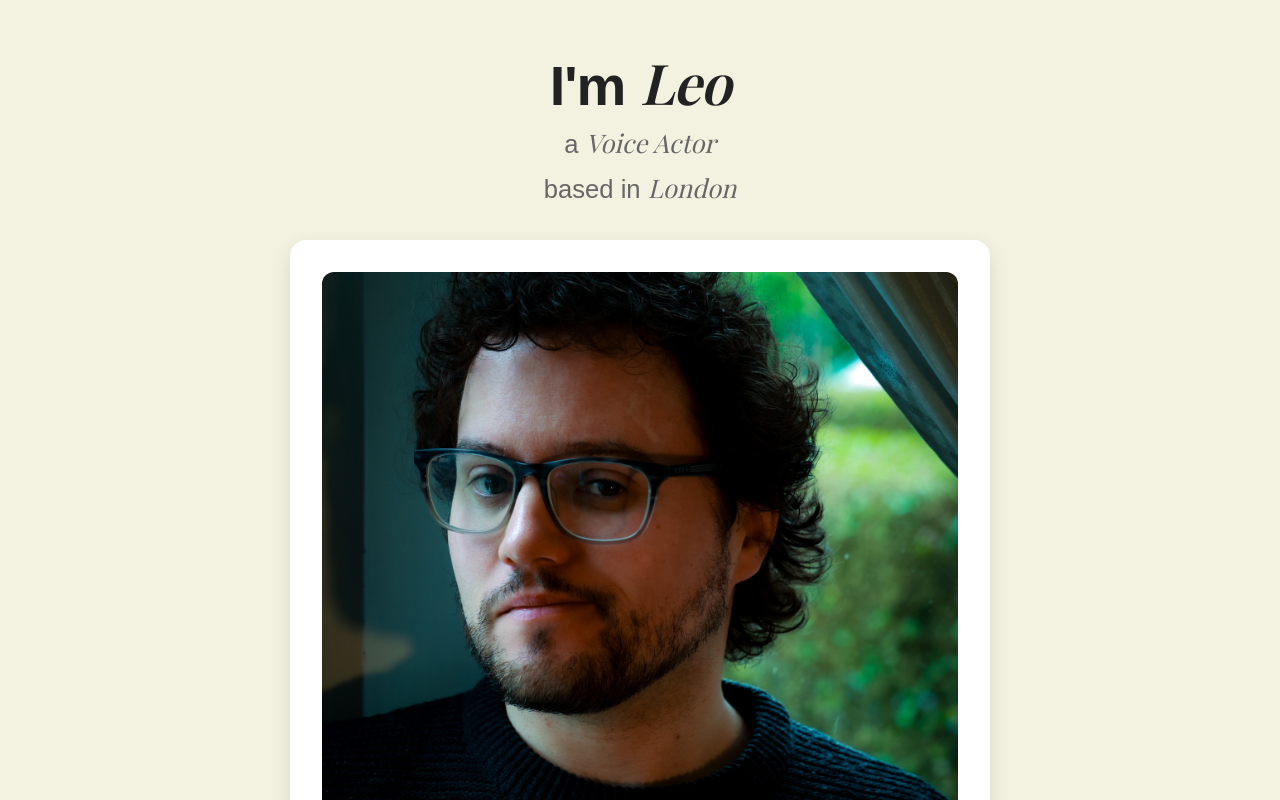
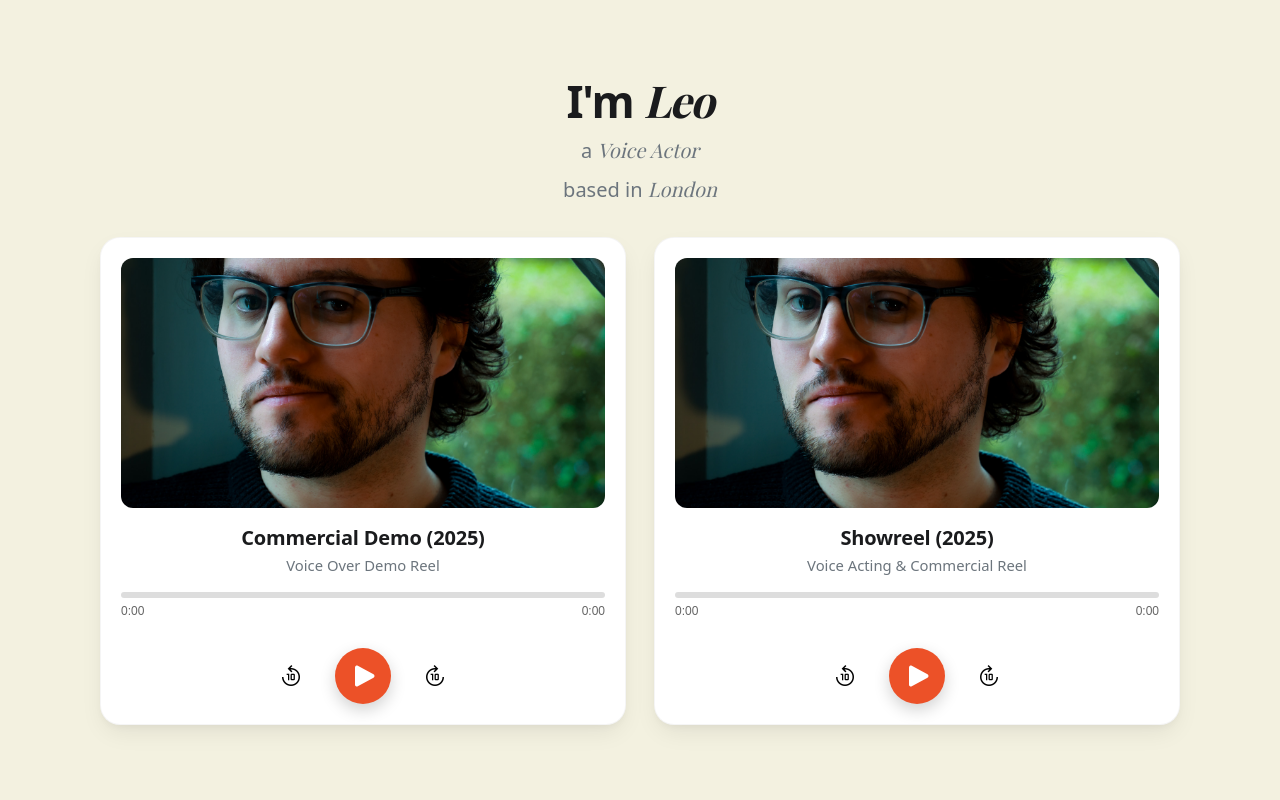
Before and after one commit to robjeybee/leo-cosh-voices, a React (Vite) app: page / in a window 1280 px wide. Shown: the top 800 px of the page. Built offline with nearby package versions, Linux system fonts and the light colour scheme; a web font is replaced by a local one.

Commit message:
added new track

```diff
--- a/src/App.jsx
+++ b/src/App.jsx
@@ -8,6 +8,20 @@ import Services from "./components/Services.jsx";
 import About from "./components/About.jsx";
 import Contact from "./components/Contact.jsx";
 import Testimonials from "./components/Testimonials.jsx";
+
+// Define your audio tracks array
+const tracks = [
+  {
+    title: "Commercial Demo (2025)",
+    description: "Voice Over Demo Reel",
+    src: "/Assets/Leo Cosh Commercial Demo 2025.mp3",
+  },
+  {
+    title: "Showreel (2025)",
+    description: "Voice Acting & Commercial Reel",
+    src: "/Assets/Leo Cosh Showreel_2025.mp3",
+  },
+];
 
 function App() {
   const mainPlayerRef = useRef(null);
@@ -32,8 +46,8 @@ function App() {
   }, []);
 
   return (
-    // Wrap everything in AudioProvider so players share the same audio
-    <AudioProvider src="/Assets/Leo Cosh Commercial Demo 2025.mp3">
+    // Pass the tracks array instead of a single src string
+    <AudioProvider tracks={tracks}>
       <div ref={mainPlayerRef}>
         <MainPlayer />
       </div>
--- a/src/components/AudioContext.jsx
+++ b/src/components/AudioContext.jsx
@@ -10,21 +10,44 @@ const AudioContext = createContext();
 
 export const useAudio = () => useContext(AudioContext);
 
-export const AudioProvider = ({ children, src }) => {
-  const audioRef = useRef(new Audio(src));
+export const AudioProvider = ({ children, tracks = [] }) => {
+  const [currentTrackIndex, setCurrentTrackIndex] = useState(0);
   const [isPlaying, setIsPlaying] = useState(false);
   const [currentTime, setCurrentTime] = useState(0);
   const [duration, setDuration] = useState(0);
+
+  const audioRef = useRef(null);
+
+  // Initialize Audio instance
+  if (!audioRef.current && tracks.length > 0) {
+    audioRef.current = new Audio(tracks[0].src);
+  }
+
+  const currentTrack = tracks[currentTrackIndex] || {};
 
   const togglePlayPause = () => {
     if (!audioRef.current) return;
 
     if (isPlaying) {
       audioRef.current.pause();
+      setIsPlaying(false);
     } else {
-      audioRef.current.play();
+      audioRef.current.play().then(() => setIsPlaying(true)).catch(console.error);
     }
-    setIsPlaying(!isPlaying);
+  };
+
+  const playTrack = (index) => {
+    if (index === currentTrackIndex && isPlaying) return;
+
+    if (audioRef.current) {
+      audioRef.current.pause();
+    }
+
+    setCurrentTrackIndex(index);
+    audioRef.current = new Audio(tracks[index].src);
+    setCurrentTime(0);
+
+    audioRef.current.play().then(() => setIsPlaying(true)).catch(console.error);
   };
 
   const seek = (time) => {
@@ -35,12 +58,11 @@ export const AudioProvider = ({ children, src }) => {
 
   useEffect(() => {
     const audio = audioRef.current;
+    if (!audio) return;
 
     const handleTimeUpdate = () => setCurrentTime(audio.currentTime);
     const handleLoadedMetadata = () => setDuration(audio.duration);
-
     const handleEnded = () => {
-      // Reset to start when audio finishes
       audio.currentTime = 0;
       setCurrentTime(0);
       setIsPlaying(false);
@@ -55,7 +77,7 @@ export const AudioProvider = ({ children, src }) => {
       audio.removeEventListener("loadedmetadata", handleLoadedMetadata);
       audio.removeEventListener("ended", handleEnded);
     };
-  }, []);
+  }, [currentTrackIndex]);
 
   return (
     <AudioContext.Provider
@@ -66,6 +88,10 @@ export const AudioProvider = ({ children, src }) => {
         currentTime,
         duration,
         seek,
+        tracks,
+        currentTrackIndex,
+        currentTrack,
+        playTrack,
       }}
     >
       {children}
--- a/src/components/MainPlayer.jsx
+++ b/src/components/MainPlayer.jsx
@@ -7,10 +7,16 @@ import { faPlay, faPause } from "@fortawesome/free-solid-svg-icons";
 import "../styles/main-player.css";
 
 export default function MainPlayer() {
-  const { isPlaying, togglePlayPause, currentTime, duration, seek } =
-    useAudio();
-
-  const trackTitle = "Track Title";
+  const {
+    isPlaying,
+    togglePlayPause,
+    currentTime,
+    duration,
+    seek,
+    tracks,
+    currentTrackIndex,
+    playTrack,
+  } = useAudio();
 
   return (
     <div className="main-container" id="main">
@@ -27,24 +33,31 @@ export default function MainPlayer() {
           </p>
         </div>
 
-        <div className="main-player-card">
+        <div className="players-grid">
+          {tracks.map((track, index) => {
+            const isCurrentTrack = index === currentTrackIndex;
+            const isTrackPlaying = isCurrentTrack && isPlaying;
+
+            return (
+              <div key={index} className="main-player-card">
                 <div className="main-player-artwork">
-            <img src={albumArtwork} alt={trackTitle} />
+                  <img src={albumArtwork} alt={track.title} />
                 </div>
 
                 <div className="main-player-info">
-            <h1 className="main-player-title">Press Play</h1>
-            <p className="main-player-description">
-              Let's create something amazing together
-            </p>
+                  <h2 className="main-player-title">{track.title}</h2>
+                  <p className="main-player-description">{track.description}</p>
                 </div>
 
                 <div className="main-player-progress">
                   <ProgressBar
                     showTime={true}
-              currentTime={currentTime}
-              duration={duration}
-              onSeek={seek}
+                    currentTime={isCurrentTrack ? currentTime : 0}
+                    duration={isCurrentTrack ? duration : 0}
+                    onSeek={(time) => {
+                      if (!isCurrentTrack) playTrack(index);
+                      seek(time);
+                    }}
                   />
                 </div>
 
@@ -52,18 +65,26 @@ export default function MainPlayer() {
                   <button
                     className="control-button"
                     aria-label="Replay 10 seconds"
-              onClick={() => seek(currentTime - 10)}
+                    onClick={() => {
+                      if (isCurrentTrack) seek(currentTime - 10);
+                    }}
                   >
                     <span className="material-symbols-outlined">replay_10</span>
                   </button>
 
                   <button
-              onClick={togglePlayPause}
+                    onClick={() => {
+                      if (isCurrentTrack) {
+                        togglePlayPause();
+                      } else {
+                        playTrack(index);
+                      }
+                    }}
                     className="control-button play-button"
-              aria-label={isPlaying ? "Pause" : "Play"}
+                    aria-label={isTrackPlaying ? "Pause" : "Play"}
                   >
                     <FontAwesomeIcon
-                icon={isPlaying ? faPause : faPlay}
+                      icon={isTrackPlaying ? faPause : faPlay}
                       className="player-icon"
                     />
                   </button>
@@ -71,12 +92,17 @@ export default function MainPlayer() {
                   <button
                     className="control-button"
                     aria-label="Forward 10 seconds"
-              onClick={() => seek(currentTime + 10)}
+                    onClick={() => {
+                      if (isCurrentTrack) seek(currentTime + 10);
+                    }}
                   >
                     <span className="material-symbols-outlined">forward_10</span>
                   </button>
                 </div>
               </div>
+            );
+          })}
+        </div>
       </div>
     </div>
   );
--- a/src/components/MiniPlayer.jsx
+++ b/src/components/MiniPlayer.jsx
@@ -6,7 +6,8 @@ import { faPlay, faPause } from "@fortawesome/free-solid-svg-icons";
 import "../styles/mini-player.css";
 
 export default function MiniPlayer({ isVisible }) {
-  const { isPlaying, togglePlayPause, currentTime, duration, seek } =
+  // Destructure currentTrack from useAudio
+  const { isPlaying, togglePlayPause, currentTime, duration, seek, currentTrack } =
     useAudio();
 
   return (
@@ -15,7 +16,8 @@ export default function MiniPlayer({ isVisible }) {
         <div className="mini-player-content">
           <div className="mini-player-info">
             <h3 className="mini-player-title">Leo Cosh</h3>
-            <p>Professional Voice Actor</p>
+            {/* Renders the current track title dynamically with a fallback */}
+            <p>{currentTrack?.title || currentTrack?.name || "No Track Selected"}</p>
           </div>
 
           <button
--- a/src/styles/main-player.css
+++ b/src/styles/main-player.css
@@ -1,118 +1,202 @@
+/* Root fallback variables in case any are missing */
+:root {
+  --primary-light: #f8f9fa;
+  --primary-dark: #1a1a1a;
+  --primary-accent: #0066ff;
+  --secondary-accent: #0052cc;
+  --text-muted: #6c757d;
+  --card-bg: #ffffff;
+}
+
+/* Page Container */
 .main-container {
   background: var(--primary-light);
   min-height: 100vh;
   display: flex;
   justify-content: center;
-  align-items: flex-start;
+  align-items: center;
   box-sizing: border-box;
+  padding: 32px 20px;
 }
 
+@media (min-width: 768px) {
+  .main-container {
+    padding: 48px 32px;
+  }
+}
+
+/* Main Layout Wrapper */
 .main-player {
-  width: 90%;
-  max-width: 700px;
-  margin: 48px auto;
-  font-family: Arial, sans-serif;
+  width: 100%;
+  max-width: 540px;
+  margin: 0 auto;
+  /* Modern clean font stack */
+  font-family: system-ui, -apple-system, BlinkMacSystemFont, "Segoe UI", Roboto, sans-serif;
   display: flex;
   flex-direction: column;
   align-items: center;
+  -webkit-font-smoothing: antialiased;
 }
 
-/* Player card */
-.main-player-card {
-  background: white;
-  border-radius: 16px;
-  padding: 32px;
-  box-shadow: 0 8px 20px rgba(0, 0, 0, 0.1);
-  width: 100%;
-  box-sizing: border-box;
+@media (min-width: 768px) {
+  .main-player {
+    max-width: 860px;
+  }
 }
 
-/* Main player heading - centered everywhere */
+@media (min-width: 1200px) {
+  .main-player {
+    max-width: 1080px;
+  }
+}
+
+/* Grid Layout */
+.players-grid {
+  display: grid;
+  grid-template-columns: 1fr;
+  gap: 24px;
+  width: 100%;
+}
+
+@media (min-width: 768px) {
+  .players-grid {
+    grid-template-columns: repeat(2, 1fr);
+    gap: 28px;
+  }
+}
+
+/* Main Player Heading */
 .main-player-heading {
   width: 100%;
-  max-width: 90%;
   text-align: center;
   margin-bottom: 32px;
 }
 
 .main-player-heading h1 {
-  font-size: 2.5rem;
-  line-height: 1.2;
-  letter-spacing: -1px;
-  font-weight: 600;
-  color: #222;
+  font-size: 2.25rem;
+  line-height: 1.15;
+  letter-spacing: -0.03em;
+  font-weight: 700;
+  color: var(--primary-dark);
   margin: 0;
 }
 
 .main-player-heading p {
-  font-size: 1.2rem;
+  font-size: 1.1rem;
   line-height: 1.5;
-  color: #666;
-  margin: 4px 0 0 0;
+  color: var(--text-muted);
+  margin: 8px 0 0 0;
+  font-weight: 400;
 }
 
 @media (min-width: 768px) {
   .main-player-heading h1 {
-    font-size: 3rem;
+    font-size: 2.75rem;
   }
 
   .main-player-heading p {
-    font-size: 1.4rem;
+    font-size: 1.25rem;
+  }
+}
+
+/* Player Card Component */
+.main-player-card {
+  background: var(--card-bg);
+  border-radius: 20px;
+  padding: 20px;
+  /* Multi-layered soft ambient shadow */
+  box-shadow:
+    0 4px 6px -1px rgba(0, 0, 0, 0.03),
+    0 10px 24px -4px rgba(0, 0, 0, 0.08);
+  border: 1px solid rgba(0, 0, 0, 0.04);
+  width: 100%;
+  box-sizing: border-box;
+  display: flex;
+  flex-direction: column;
+  transition: transform 0.25s ease, box-shadow 0.25s ease;
+}
+
+.main-player-card:hover {
+  transform: translateY(-3px);
+  box-shadow:
+    0 6px 10px -1px rgba(0, 0, 0, 0.04),
+    0 16px 32px -4px rgba(0, 0, 0, 0.12);
+}
+
+/* Artwork Wrapper */
+.main-player-artwork {
+  position: relative;
+  width: 100%;
+  height: 200px;
+  margin-bottom: 16px;
+  overflow: hidden;
+  border-radius: 12px;
+  background-color: var(--primary-light);
+}
+
+@media (min-width: 768px) {
+  .main-player-artwork {
+    height: 220px;
   }
 }
 
 @media (min-width: 1200px) {
-  .main-player-heading h1 {
-    font-size: 3.5rem;
+  .main-player-artwork {
+    height: 250px;
   }
-
-  .main-player-heading p {
-    font-size: 1.6rem;
-  }
-}
-
-/* Artwork */
-.main-player-artwork {
-  position: relative;
-  width: 100%;
-  aspect-ratio: 1;
-  margin-bottom: 32px;
-  overflow: hidden;
-  border-radius: 12px;
 }
 
 .main-player-artwork img {
   width: 100%;
   height: 100%;
   object-fit: cover;
+  object-position: center;
+  transition: transform 0.4s cubic-bezier(0.16, 1, 0.3, 1);
 }
 
-/* Track info inside card - left aligned on mobile, centered on tablets+ */
-.main-player-info {
-  margin-bottom: 24px;
-  text-align: left;
+.main-player-card:hover .main-player-artwork img {
+  transform: scale(1.03);
+  /* Subtle premium zoom on card hover */
 }
 
-@media (min-width: 768px) {
-  .main-player-info {
-    text-align: center;
-  }
+/* Track Info */
+.main-player-info {
+  margin-bottom: 16px;
+  text-align: center;
 }
 
-/* Progress bar */
-.main-player-progress {
-  margin-bottom: 32px;
+.main-player-title {
+  font-size: 1.25rem;
+  font-weight: 700;
+  letter-spacing: -0.01em;
+  color: var(--primary-dark);
+  margin: 0 0 4px 0;
 }
 
-/* Controls */
+.main-player-description {
+  font-size: 0.925rem;
+  color: var(--text-muted);
+  margin: 0;
+  line-height: 1.4;
+}
+
+/* Progress Section */
+.main-player-progress {
+  margin-bottom: 16px;
+  margin-top: auto;
+  /* Pushes controls consistently to bottom */
+}
+
+/* Controls Container */
 .main-player-controls {
   display: flex;
   align-items: center;
   justify-content: center;
   gap: 24px;
+  padding-top: 4px;
 }
 
-/* Buttons - previous/next icons */
+/* Standard Control Buttons */
 .control-button {
   background: transparent;
   border: none;
@@ -120,43 +204,59 @@
   display: flex;
   align-items: center;
   justify-content: center;
-  padding: 0;
-  transition: all 0.2s ease;
+  padding: 8px;
+  border-radius: 50%;
+  transition: transform 0.15s ease, background-color 0.15s ease;
+}
+
+.control-button:hover {
+  background-color: rgba(0, 0, 0, 0.04);
+  transform: scale(1.08);
+}
+
+.control-button:active {
+  transform: scale(0.95);
+}
+
+/* Icon Styles */
+.player-icon {
+  font-size: 22px;
+  color: var(--primary-dark);
+  transition: color 0.15s ease;
 }
 
 .control-button:hover .player-icon {
   color: var(--primary-accent);
 }
 
-/* Play button with circle */
+/* Main Play Button */
 .play-button {
   background: var(--primary-accent);
   border-radius: 50%;
-  width: 64px;
-  height: 64px;
+  width: 56px;
+  height: 56px;
   display: flex;
   align-items: center;
   justify-content: center;
   cursor: pointer;
-  transition: all 0.2s ease;
-  box-shadow: 0 4px 12px rgba(0, 0, 0, 0.3);
+  border: none;
+  transition: transform 0.2s cubic-bezier(0.34, 1.56, 0.64, 1), background-color 0.2s ease, box-shadow 0.2s ease;
+  box-shadow: 0 6px 16px rgba(0, 0, 0, 0.18);
 }
 
 .play-button:hover {
   background: var(--secondary-accent);
-  transform: scale(1.05);
+  transform: scale(1.06);
+  box-shadow: 0 8px 20px rgba(0, 0, 0, 0.24);
 }
 
-/* Font Awesome icons */
-.player-icon {
-  font-size: 28px;
-  color: var(--primary-dark);
-  /* black for prev/next */
+.play-button:active {
+  transform: scale(0.96);
 }
 
-/* Play button icon */
 .play-button .player-icon {
-  font-size: 32px;
-  color: white;
-  /* white inside green circle */
+  font-size: 24px;
+  color: #ffffff;
+  margin-left: 2px;
+  /* Visual center adjustment for play triangle */
 }
```
Also changed, not shown: 1 other file (tests, documents, lock files or other folders). Lines whose indentation alone changed are shown as unchanged.
